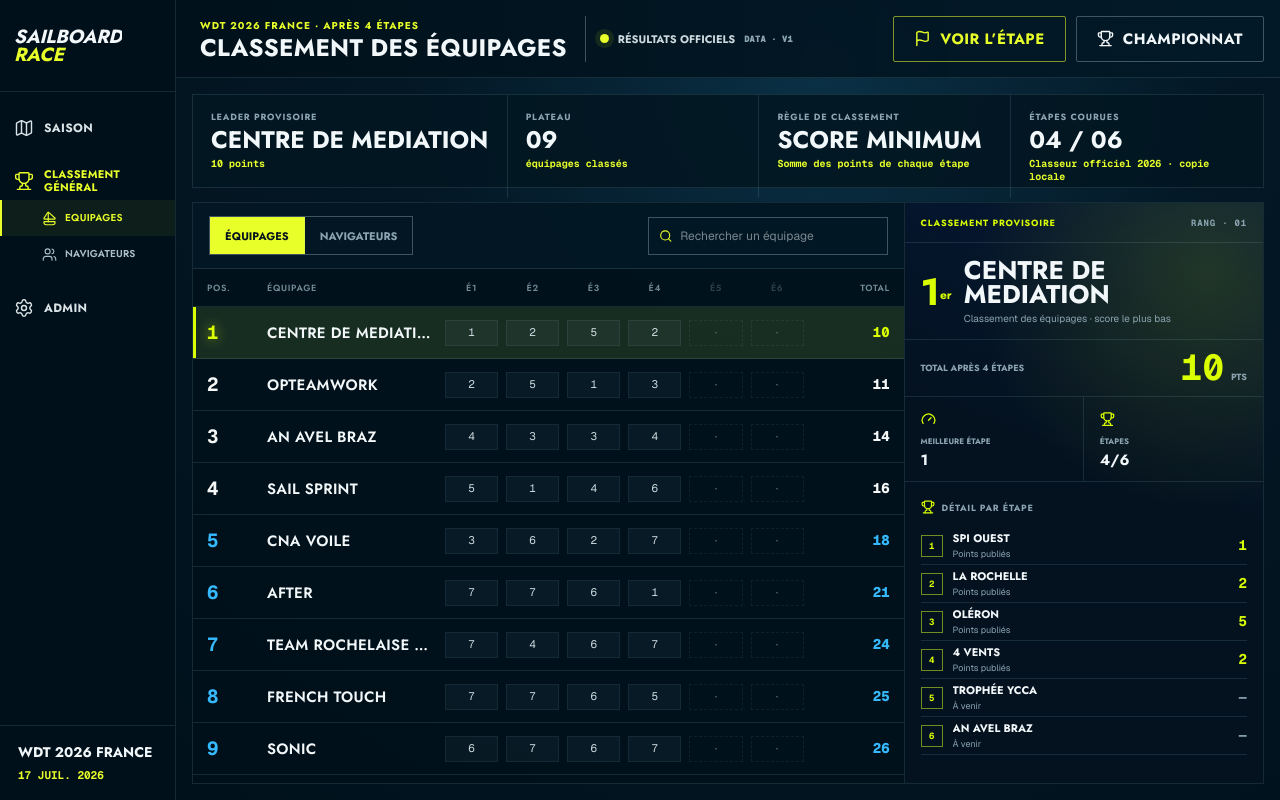
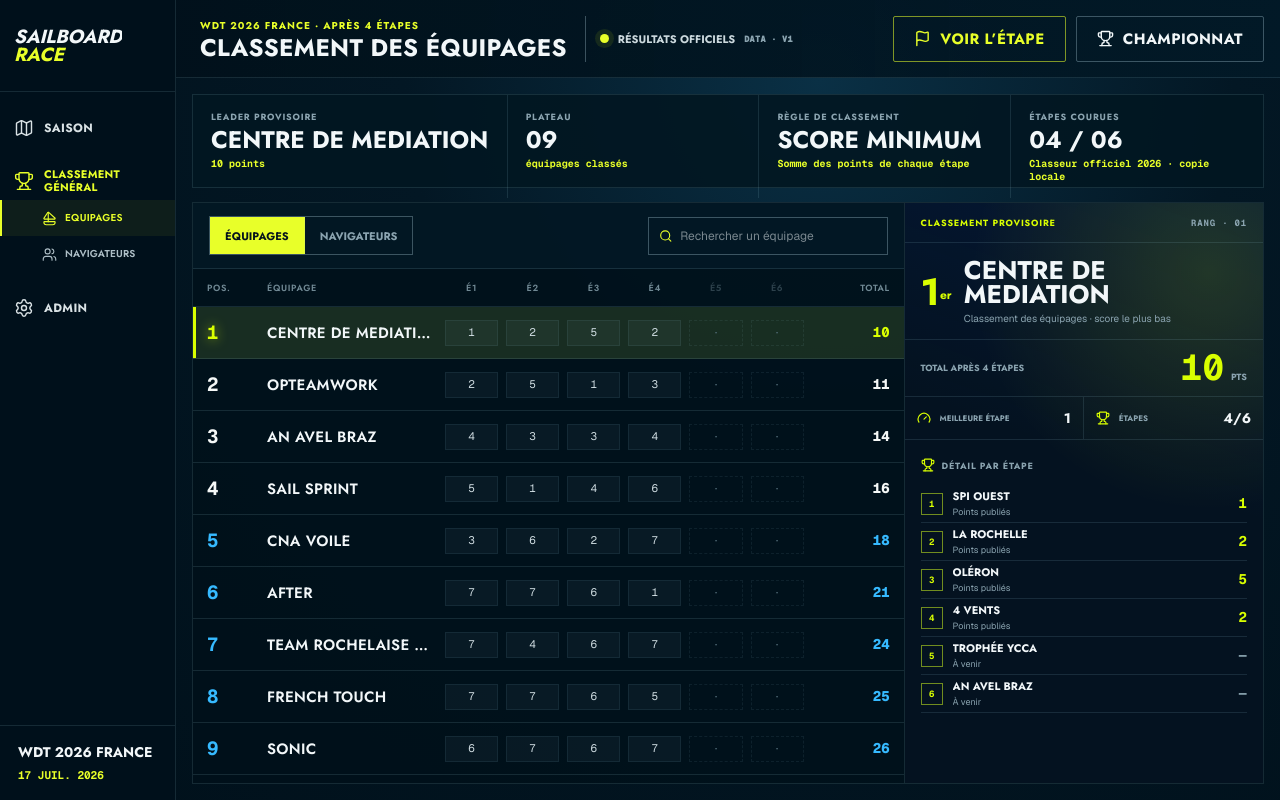
Before and after one commit to Leonidas300DH/SailBoard, a Next.js app: page /classements in a window 1280 px wide. Built offline with nearby package versions, Linux system fonts and the light colour scheme; no server answers; the database is empty.

Commit message:
Compact ranking detail metrics

```diff
--- a/app/styles/content.css
+++ b/app/styles/content.css
@@ -75,12 +75,11 @@
 .intel-score strong { color: var(--competitor-color); font-size: 36px; line-height: .9; }
 .intel-score small { align-self: end; margin: 0 0 4px; color: var(--muted); font: 700 9px var(--font-race), sans-serif; }
 .intel-metrics { display: grid; grid-template-columns: repeat(2,1fr); border-bottom: 1px solid var(--line); }
-.intel-metrics > div { padding: 10px 16px; border-right: 1px solid var(--line); }
+.intel-metrics > div { min-height: 42px; display: grid; grid-template-columns: 16px minmax(0,1fr) auto; align-items: center; gap: 7px; padding: 6px 12px; border-right: 1px solid var(--line); }
 .intel-metrics > div:last-child { border-right: 0; }
-.intel-metrics svg { width: 15px; color: var(--competitor-color); }
-.intel-metrics span, .intel-metrics strong { display: block; }
-.intel-metrics span { margin-top: 4px; color: var(--muted); font: 700 8px var(--font-race), sans-serif; text-transform: uppercase; }
-.intel-metrics strong { margin-top: 2px; font: 700 15px var(--font-race), sans-serif; text-transform: uppercase; }
+.intel-metrics svg { width: 14px; height: 14px; color: var(--competitor-color); }
+.intel-metrics span { min-width: 0; overflow: hidden; color: var(--muted); font: 700 8px var(--font-race), sans-serif; text-overflow: ellipsis; text-transform: uppercase; white-space: nowrap; }
+.intel-metrics strong { font: 700 14px var(--font-race), sans-serif; text-transform: uppercase; white-space: nowrap; }
 .intel-crew { padding: 16px 18px; }
 .intel-section-title { display: flex; align-items: center; gap: 7px; margin-bottom: 8px; color: var(--muted); font: 700 9px var(--font-race), sans-serif; text-transform: uppercase; letter-spacing: .08em; }
 .intel-section-title svg { width: 14px; color: var(--competitor-color); }
```
Also changed, not shown: 1 other file (tests, documents, lock files or other folders).
